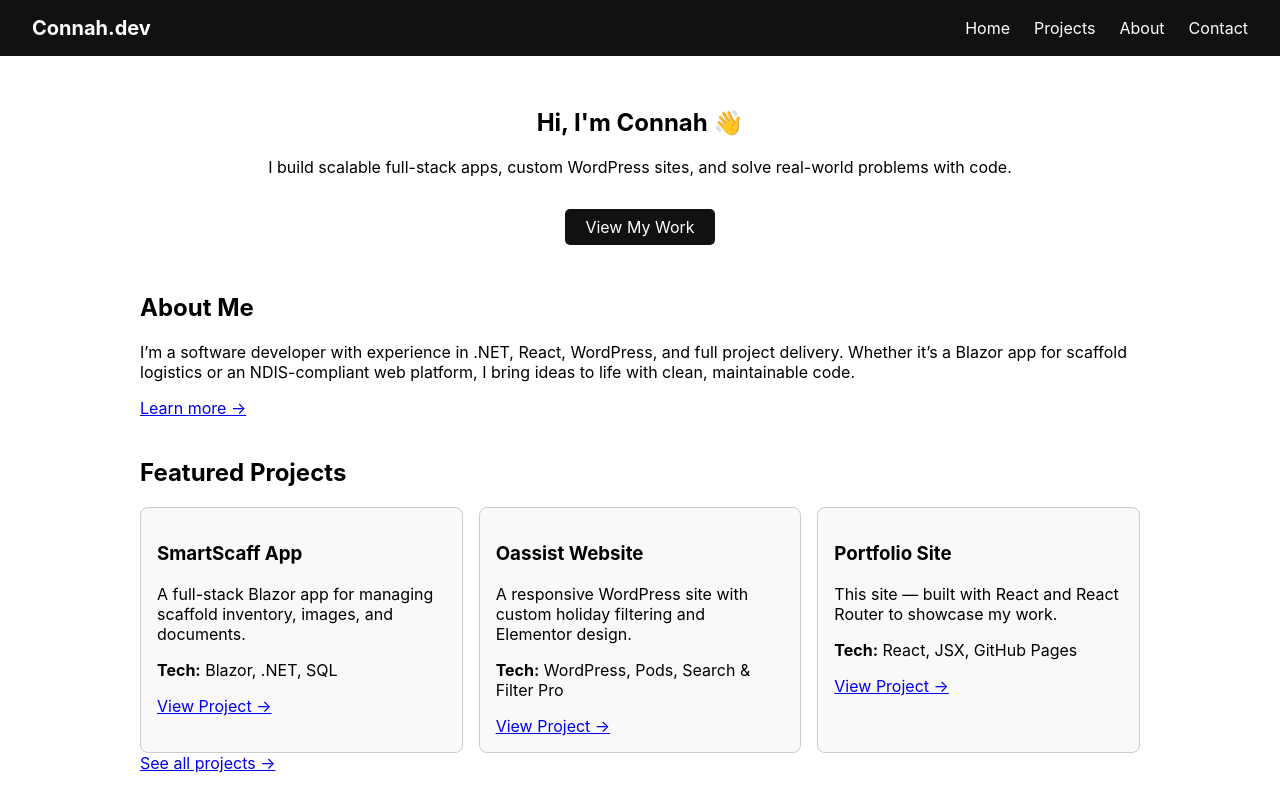
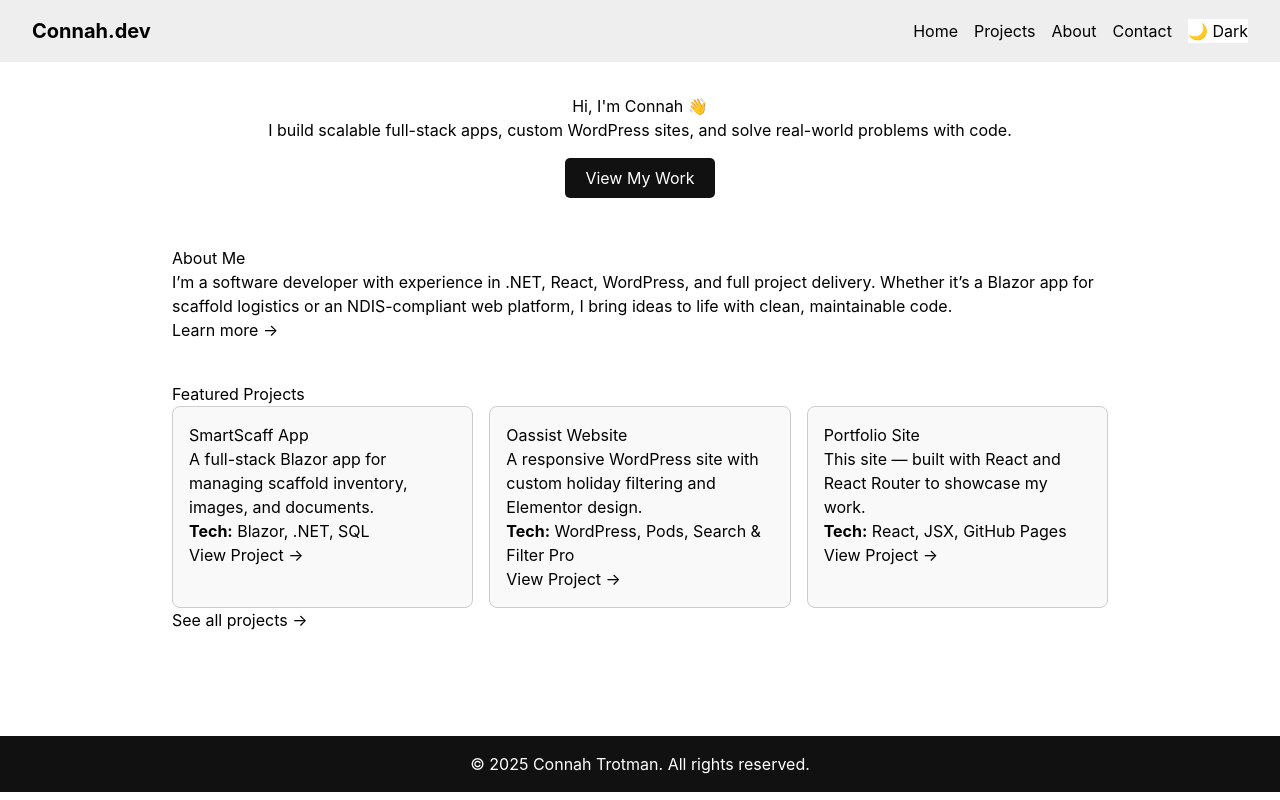
Before and after one commit to fullstackconnah/portfolio, a React (Create React App) app: page / in a window 1280 px wide. Shown: the top 800 px of the page. Built offline with nearby package versions, Linux system fonts and the light colour scheme.

Commit message:
Add new sections

```diff
--- a/package.json
+++ b/package.json
@@ -3,6 +3,7 @@
   "version": "0.1.0",
   "private": true,
   "dependencies": {
+    "@tailwindcss/vite": "^4.1.7",
     "@testing-library/dom": "^10.4.0",
     "@testing-library/jest-dom": "^6.6.3",
     "@testing-library/react": "^16.3.0",
@@ -40,6 +41,6 @@
   "devDependencies": {
     "autoprefixer": "^10.4.21",
     "postcss": "^8.5.3",
-    "tailwindcss": "^4.1.7"
+    "tailwindcss": "^3.4.17"
   }
 }
--- /dev/null
+++ b/postcss.config.js
@@ -0,0 +1,6 @@
+module.exports = {
+  plugins: {
+    tailwindcss: {},
+    autoprefixer: {},
+  },
+}
--- /dev/null
+++ b/src/components/HeroSection.js
@@ -0,0 +1,12 @@
+function HeroSection() {
+    return (
+      <section className="bg-white py-20 text-center">
+        <h1 className="text-5xl font-bold text-gray-900">Hi, I'm Connah 👋</h1>
+        <p className="mt-4 text-xl text-gray-600">A full-stack developer with a love for clean UI and robust backend architecture.</p>
+        <div className="mt-6">
+          <a href="#projects" className="px-6 py-3 bg-blue-600 text-white rounded-lg hover:bg-blue-700">View My Work</a>
+        </div>
+      </section>
+    );
+  }
+  export default HeroSection;
--- a/src/components/Navbar.js
+++ b/src/components/Navbar.js
@@ -1,15 +1,23 @@
-import React from 'react';
+import React, { useContext } from 'react';
 import { Link } from 'react-router-dom';
+import { ThemeContext } from '../contexts/ThemeContext';
 
 function Navbar() {
+  const { darkMode, toggleTheme } = useContext(ThemeContext);
+
   return (
-    <nav style={styles.nav}>
+    <nav style={{ ...styles.nav, background: darkMode ? '#222' : '#eee', color: darkMode ? '#fff' : '#000' }}>
       <div style={styles.logo}>Connah.dev</div>
       <ul style={styles.navList}>
         <li><Link to="/" style={styles.link}>Home</Link></li>
         <li><Link to="/projects" style={styles.link}>Projects</Link></li>
         <li><Link to="/about" style={styles.link}>About</Link></li>
         <li><Link to="/contact" style={styles.link}>Contact</Link></li>
+        <li>
+        <button className={`theme-toggle ${darkMode ? 'dark' : 'light'}`} onClick={toggleTheme}>
+            {darkMode ? '☀️ Light' : '🌙 Dark'}
+        </button>
+        </li>
       </ul>
     </nav>
   );
@@ -21,8 +29,6 @@ const styles = {
     justifyContent: 'space-between',
     alignItems: 'center',
     padding: '1rem 2rem',
-    background: '#111',
-    color: '#fff',
   },
   logo: {
     fontWeight: 'bold',
@@ -31,13 +37,20 @@ const styles = {
   navList: {
     listStyle: 'none',
     display: 'flex',
-    gap: '1.5rem',
+    gap: '1rem',
+    alignItems: 'center',
     margin: 0,
     padding: 0,
   },
   link: {
-    color: '#fff',
     textDecoration: 'none',
+    color: 'inherit',
+  },
+  button: {
+    background: 'none',
+    border: 'none',
+    fontSize: '1rem',
+    cursor: 'pointer',
   }
 };
 
--- a/src/components/ProjectCard.js
+++ b/src/components/ProjectCard.js
@@ -3,7 +3,7 @@ import { Link } from 'react-router-dom';
 
 function ProjectCard({ title, description, tech, link }) {
     return (
-    <div style={styles.card}>
+      <div className="card">
         <h3>{title}</h3>
         <p>{description}</p>
         <p><strong>Tech:</strong> {tech.join(', ')}</p>
--- /dev/null
+++ b/src/components/ProjectsSection.js
@@ -0,0 +1,16 @@
+function ProjectsSection() {
+    return (
+      <section id="projects" className="py-16 bg-gray-100">
+        <h2 className="text-3xl font-semibold text-center mb-10">Projects</h2>
+        <div className="grid grid-cols-1 sm:grid-cols-2 lg:grid-cols-3 gap-6 max-w-6xl mx-auto px-4">
+          {/* Replace with dynamic project cards later */}
+          <div className="bg-white p-6 rounded-lg shadow">
+            <h3 className="text-xl font-bold">SmartScaff Web App</h3>
+            <p className="text-sm mt-2 text-gray-600">Blazor + SQL-based equipment management platform.</p>
+          </div>
+          {/* More project cards... */}
+        </div>
+      </section>
+    );
+  }
+  export default ProjectsSection;
--- /dev/null
+++ b/src/contexts/ThemeContext.js
@@ -0,0 +1,28 @@
+import React, { createContext, useState, useEffect } from 'react';
+
+export const ThemeContext = createContext();
+
+export function ThemeProvider({ children }) {
+  const [darkMode, setDarkMode] = useState(false);
+
+  useEffect(() => {
+    const stored = localStorage.getItem('theme');
+    if (stored === 'dark') {
+      setDarkMode(true);
+      document.body.classList.add('dark');
+    }
+  }, []);
+
+  const toggleTheme = () => {
+    const newTheme = !darkMode;
+    setDarkMode(newTheme);
+    localStorage.setItem('theme', newTheme ? 'dark' : 'light');
+    document.body.classList.toggle('dark', newTheme);
+  };
+
+  return (
+    <ThemeContext.Provider value={{ darkMode, toggleTheme }}>
+      {children}
+    </ThemeContext.Provider>
+  );
+}
--- a/src/index.css
+++ b/src/index.css
@@ -1,3 +1,7 @@
+@tailwind base;
+@tailwind components;
+@tailwind utilities;
+
 body {
   margin: 0;
   font-family: -apple-system, BlinkMacSystemFont, 'Segoe UI', 'Roboto', 'Oxygen',
@@ -5,9 +9,56 @@ body {
     sans-serif;
   -webkit-font-smoothing: antialiased;
   -moz-osx-font-smoothing: grayscale;
+
+  background-color: white;
+  color: black;
+  transition: background-color 0.3s ease, color 0.3s ease;
+}
+
+body.dark {
+  background-color: #121212;
+  color: #ffffff;
 }
 
 code {
   font-family: source-code-pro, Menlo, Monaco, Consolas, 'Courier New',
     monospace;
 }
+
+body.dark a {
+  color: #80bfff;
+}
+
+body.dark .card {
+  background-color: #1e1e1e;
+  border-color: #333;
+}
+
+body.dark nav {
+  background-color: #1a1a1a;
+}
+
+.card {
+  background-color: #f9f9f9;
+  color: #000;
+  border: 1px solid #ccc;
+  padding: 1rem;
+  border-radius: 8px;
+  transition: background-color 0.3s, color 0.3s;
+}
+
+body.dark .card {
+  background-color: #1e1e1e;
+  color: #ffffff;
+  border-color: #333;
+}
+
+.theme-toggle.light {
+  color: #000;
+  background-color: #fff;
+}
+
+.theme-toggle.dark {
+  color: #fff;
+  background-color: #000;
+}
--- a/src/index.js
+++ b/src/index.js
@@ -1,11 +1,14 @@
 import React from 'react';
 import ReactDOM from 'react-dom/client';
+import App from './App';
 import './index.css';
-import App from './App';
+import { ThemeProvider } from './contexts/ThemeContext';
 
 const root = ReactDOM.createRoot(document.getElementById('root'));
 root.render(
   <React.StrictMode>
-    <App />
+    <ThemeProvider>
+      <App />
+    </ThemeProvider>
   </React.StrictMode>
 );
--- /dev/null
+++ b/tailwind.config.js
@@ -0,0 +1,8 @@
+/** @type {import('tailwindcss').Config} */
+module.exports = {
+  content: ["./src/**/*.{js,jsx,ts,tsx}"],
+  theme: {
+    extend: {},
+  },
+  plugins: [],
+}
```
Also changed, not shown: 1 other file (tests, documents, lock files or other folders). Lines whose indentation alone changed are shown as unchanged.
